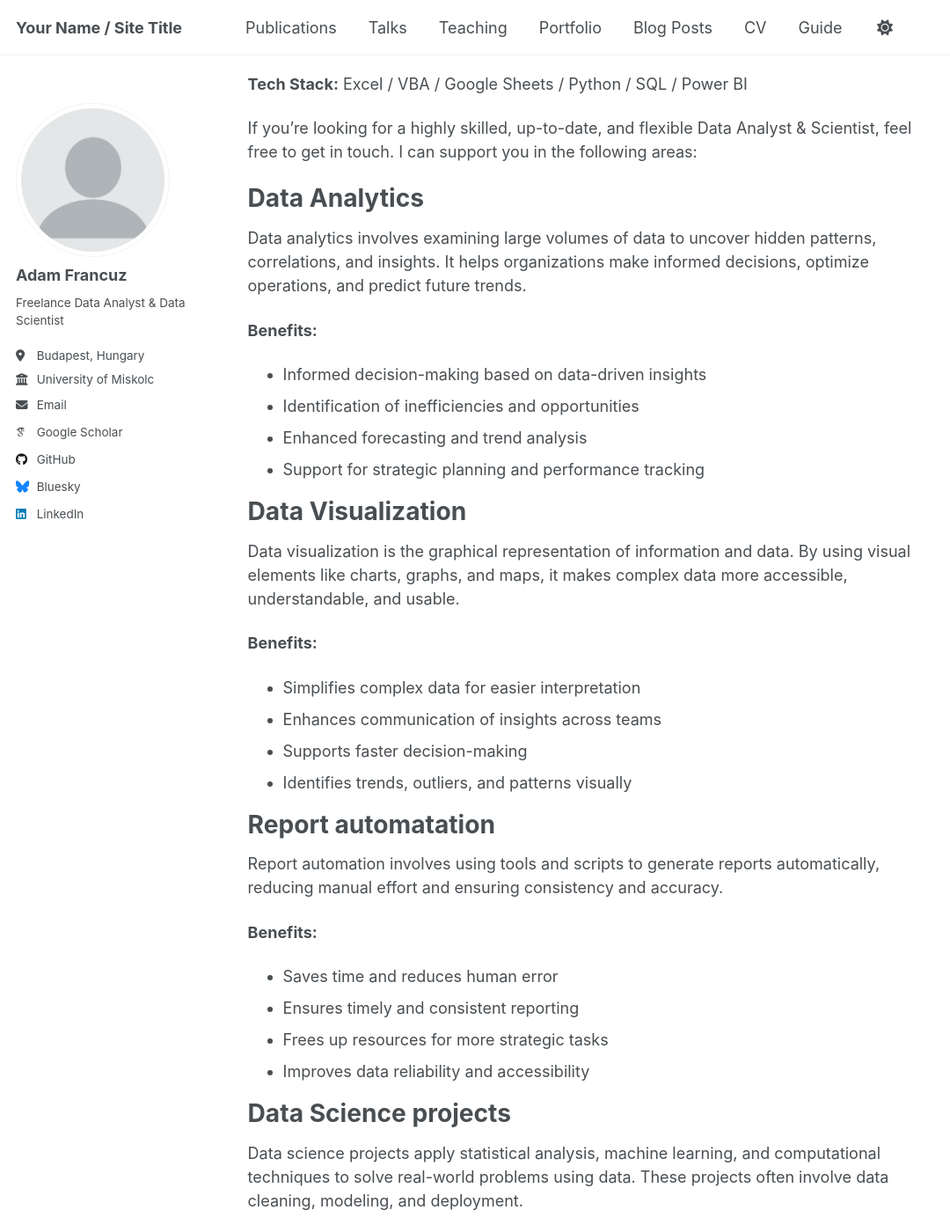
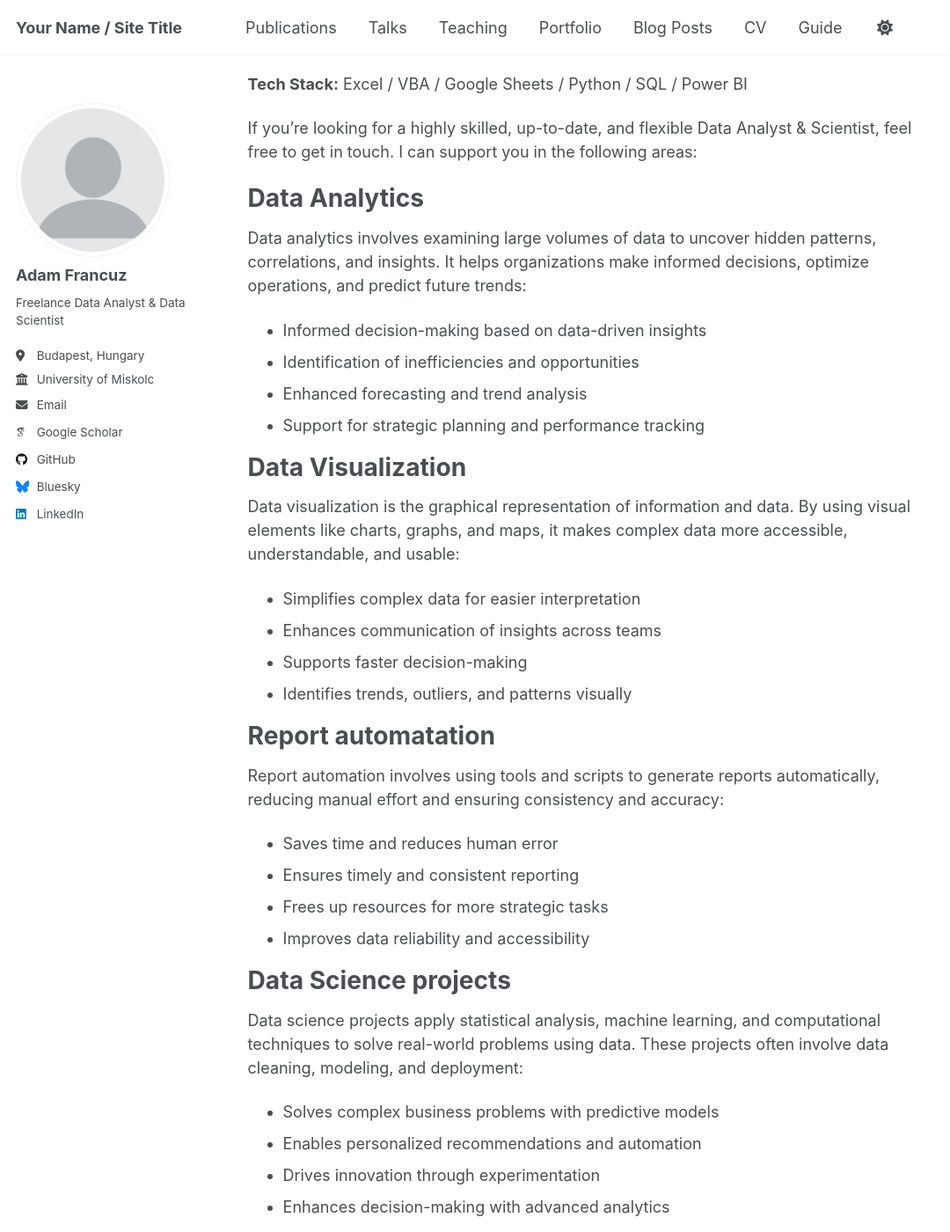
Before and after one commit to francuzadam/francuzadam.github.io, a Jekyll site: the page built from _pages/about.md, in a window 1280 px wide and 1400 px high, scrolled down 245 px. Shown: the whole window at 88% size, without its empty margins (0-1080 px from the left). Built offline with Jekyll 4.4.1, drawn with Linux system fonts in a browser that asks for light colours; some web fonts are replaced; a script that is not in the unit is left out; some of the changed text lies outside the part shown.

Commit message:
Update about.md

```diff
--- a/_pages/about.md
+++ b/_pages/about.md
@@ -16,9 +16,8 @@ If you're looking for a highly skilled, up-to-date, and flexible Data Analyst &
 
 Data Analytics
 ======
-Data analytics involves examining large volumes of data to uncover hidden patterns, correlations, and insights. It helps organizations make informed decisions, optimize operations, and predict future trends.
+Data analytics involves examining large volumes of data to uncover hidden patterns, correlations, and insights. It helps organizations make informed decisions, optimize operations, and predict future trends:
 
-**Benefits:**
 - Informed decision-making based on data-driven insights
 - Identification of inefficiencies and opportunities
 - Enhanced forecasting and trend analysis
@@ -27,9 +26,8 @@ Data analytics involves examining large volumes of data to uncover hidden patter
 
 Data Visualization
 ======
-Data visualization is the graphical representation of information and data. By using visual elements like charts, graphs, and maps, it makes complex data more accessible, understandable, and usable.
+Data visualization is the graphical representation of information and data. By using visual elements like charts, graphs, and maps, it makes complex data more accessible, understandable, and usable:
 
-**Benefits:**
 - Simplifies complex data for easier interpretation
 - Enhances communication of insights across teams
 - Supports faster decision-making
@@ -37,9 +35,8 @@ Data visualization is the graphical representation of information and data. By u
 
 Report automatation
 ======
-Report automation involves using tools and scripts to generate reports automatically, reducing manual effort and ensuring consistency and accuracy.
+Report automation involves using tools and scripts to generate reports automatically, reducing manual effort and ensuring consistency and accuracy:
 
-**Benefits:**
 - Saves time and reduces human error
 - Ensures timely and consistent reporting
 - Frees up resources for more strategic tasks
@@ -48,9 +45,8 @@ Report automation involves using tools and scripts to generate reports automatic
 
 Data Science projects
 ======
-Data science projects apply statistical analysis, machine learning, and computational techniques to solve real-world problems using data. These projects often involve data cleaning, modeling, and deployment.
+Data science projects apply statistical analysis, machine learning, and computational techniques to solve real-world problems using data. These projects often involve data cleaning, modeling, and deployment:
 
-**Benefits:**
 - Solves complex business problems with predictive models
 - Enables personalized recommendations and automation
 - Drives innovation through experimentation
@@ -59,9 +55,8 @@ Data science projects apply statistical analysis, machine learning, and computat
 
 Logistics optimization
 ======
-Logistics optimization focuses on improving the efficiency of supply chain and warehouse operations. It uses mathematical models, simulations, and AI to minimize costs and maximize service levels.
+Logistics optimization focuses on improving the efficiency of supply chain and warehouse operations. It uses mathematical models, simulations, and AI to minimize costs and maximize service levels:
 
-**Benefits:**
 - Reduces transportation and storage costs
 - Improves delivery speed and reliability
 - Enhances resource utilization and planning
```
